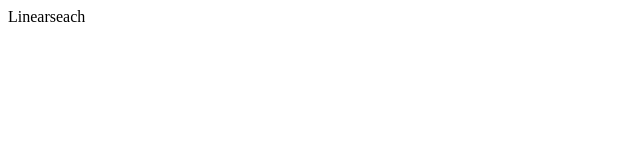
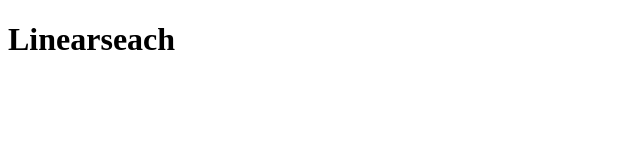
Before and after one commit to Menn0Jansen/programmeren.github.io, a plain HTML site: page Linearsearch.html in a window 1280 px wide. Shown: the whole page, without its empty margins (0-640 px from the left). Drawn offline with Linux system fonts and the light colour scheme.

Commit message:
Update Linearsearch.html

```diff
--- a/Linearsearch.html
+++ b/Linearsearch.html
@@ -1,8 +1,11 @@
 <!DOCTYPE html>
 <html>
-    <h>Linearseach</h>
-<script>
-function main() {
+ <head>
+  <h1>Linearseach</h1>
+ </head>
+ <body>
+  <script>
+   function main() {
     var size;
 
     window.alert("Hoe groot is de lijst?");
@@ -31,5 +34,6 @@ function main() {
         window.alert("Dit cijfer zit niet in de lijst.");
     }
 }
-</script>
+  </script>
+ </body>
 </html>
```
